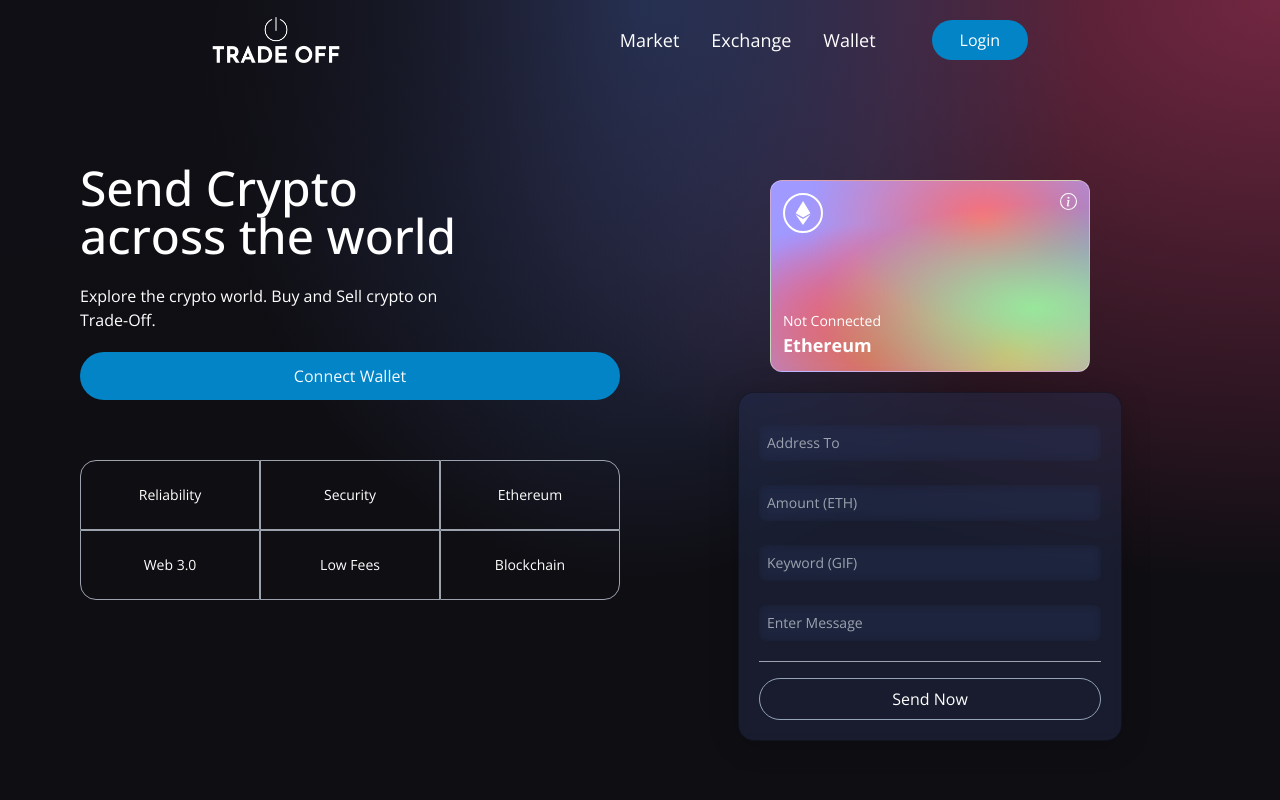
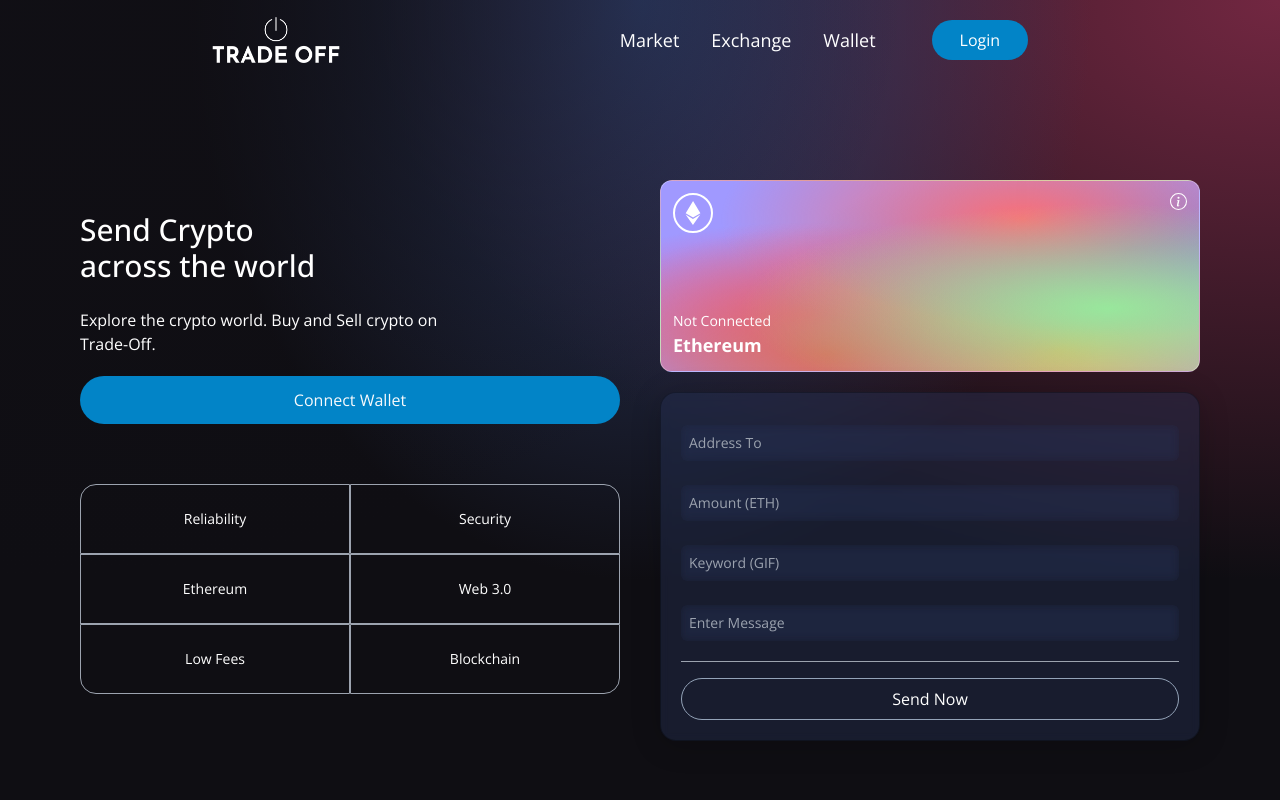
Before and after one commit to Yana-Gupta/crypto, a React (Vite) app in the folder client/: page / in a window 1280 px wide. Shown: the top 800 px of the page. Built offline with nearby package versions, Linux system fonts and the light colour scheme.

Commit message:
Fixed the grid overlap issue by changing the md screen value and making it responsive

```diff
--- a/client/src/components/Welcome.tsx
+++ b/client/src/components/Welcome.tsx
@@ -54,8 +54,8 @@
 
   return (
     <div className="flex w-full items-center">
-      <div className="flex md:flex-row flex-col md:p-20 py-12 px-4 w-full ">
-        <div className="flex flex-1 flex-col md:mr-10 w-full">
+      <div className="flex md:flex-row flex-col md:p-20 py-12 px-4 w-full justify-center items-center">
+        <div className=" flex flex-1 flex-col md:mr-10 w-[75%] md:w-full">
           <h1 className="text-3xl sm:text-5xl text-white font-medium py-1">
             Send Crypto
             <br />
@@ -87,7 +87,7 @@
             <div className={`rounded-br-2xl ${commanStyles}`}>Blockchain</div>
           </div>
         </div>
-        <div className="flex flex-col flex-1 items-center justify-start w-full md:mt-0 mt-10">
+        <div className="flex flex-col flex-1 items-center justify-start w-[80%] md:mt-0 mt-10 md:w-full">
           <div className="p-3 justify-end items-start flex-col rounded-xl h-48 sm:w-80 w-full my-5 eth-card white-glassmorphism hover:shadow-2xl shadow-cyan-600">
             <div className="flex justify-between flex-col w-full h-full">
               <div className="flex justify-between items-start">
--- a/client/tailwind.config.js
+++ b/client/tailwind.config.js
@@ -19,6 +19,9 @@
         'slide-in': 'slide-in 0.5s ease-out',
       },
     },
+    screens: {
+      'md' :  '870px' ,
+    },
   },
   plugins: [],
 };
```
Also changed, not shown: 1 other file (tests, documents, lock files or other folders).
